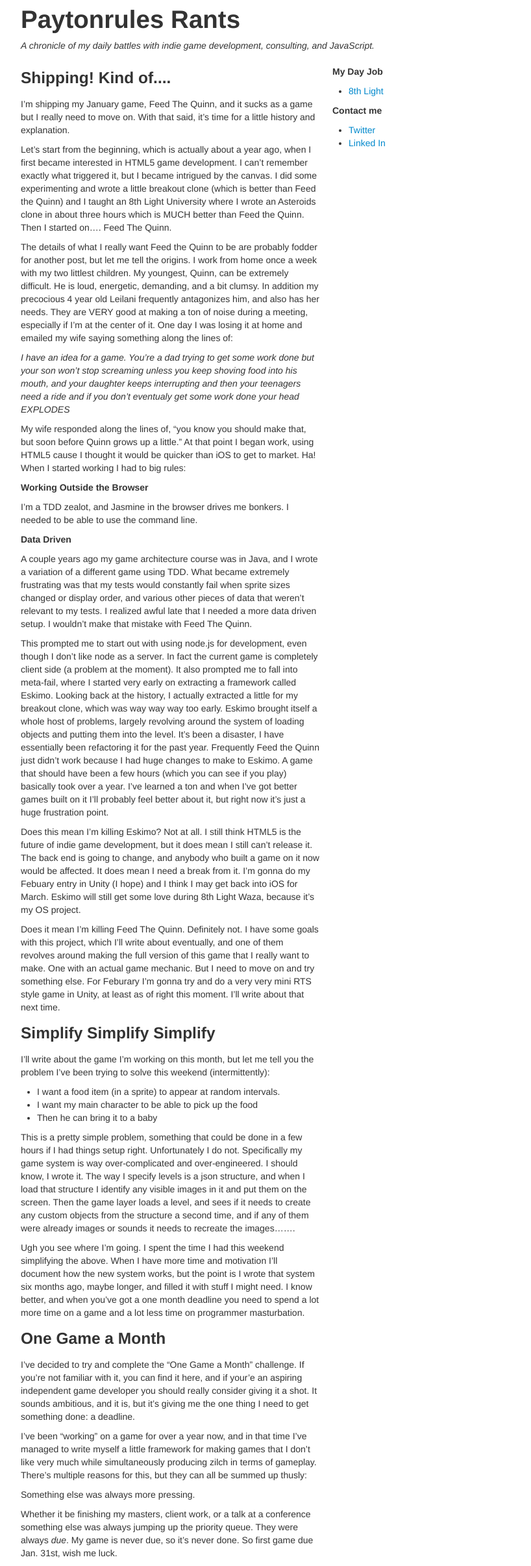
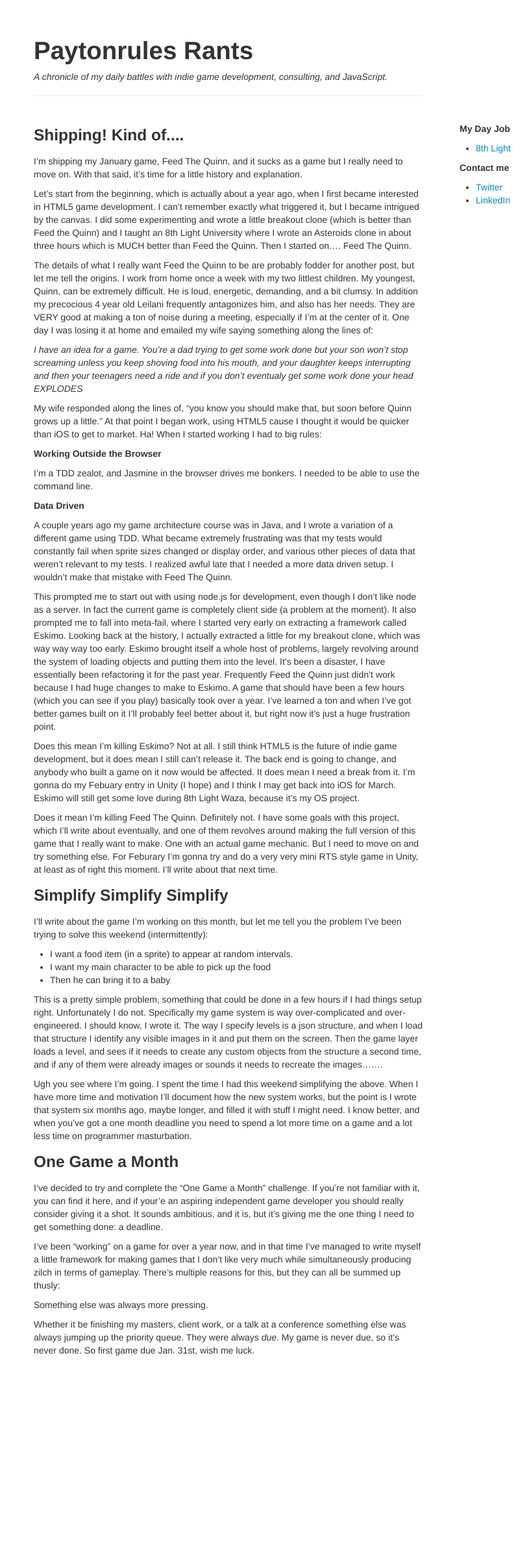
Before and after one commit to paytonrules/paytonrules.github.io, a Jekyll site: the page built from index.markdown, in a window 1280 px wide. Shown: the whole page at 65% size, without its empty margins (138-956 px from the left). Built offline with Jekyll 4.4.1, drawn with Linux system fonts in a browser that asks for light colours; after the commit the page ends 2126 px from its top, so only the background shows below that.

Commit message:
The briones suggestions

```diff
--- a/_layouts/default.html
+++ b/_layouts/default.html
@@ -4,20 +4,21 @@
     <title>{{ page.title }}</title>
     <meta name="author" content="<%= @page.author %>" />
     <link href="/css/bootstrap.min.css" rel="stylesheet" media="screen">
+    <link href="/css/custom.css" rel="stylesheet">
   </head>
-  <body>
-    <div class="container">
-      <div class="row">
-        <div class="span9">
+  <body style="margin: 2em;">
+    <div class="container" style="width: 100%; max-width: 900px;">
+      <div>
+        <div class="page-header left-col">
           <h1>Paytonrules Rants</h1>
           <p style="font-style:italic">A chronicle of my daily battles with indie game development, consulting, and JavaScript.</p>
         </div>
       </div>
-      <div class="row">
-        <div class="span6">
+      <div>
+        <div class="left-col">
           {{ content }}
         </div>
-        <div class="span3">
+        <div class="right-col">
           <h5>My Day Job</h5>
           <ul>
             <li><a href="http://www.8thlight.com">8th Light</a></li>
@@ -25,7 +26,7 @@
           <h5>Contact me</h5>
           <ul>
             <li><a href="http://twitter.com/paytonrules">Twitter</a></li>
-            <li><a href="http://www.linkedin.com/pub/eric-smith/4/3b3/94b">Linked In</a></li>
+            <li><a href="http://www.linkedin.com/pub/eric-smith/4/3b3/94b">LinkedIn</a></li>
           </ul>
         </div>
       </div>
--- /dev/null
+++ b/css/custom.css
@@ -0,0 +1,9 @@
+.left-col {
+  float: left;
+  width: 600px;
+}
+
+.right-col {
+  float: left;
+  margin-left: 4em;
+}
```
